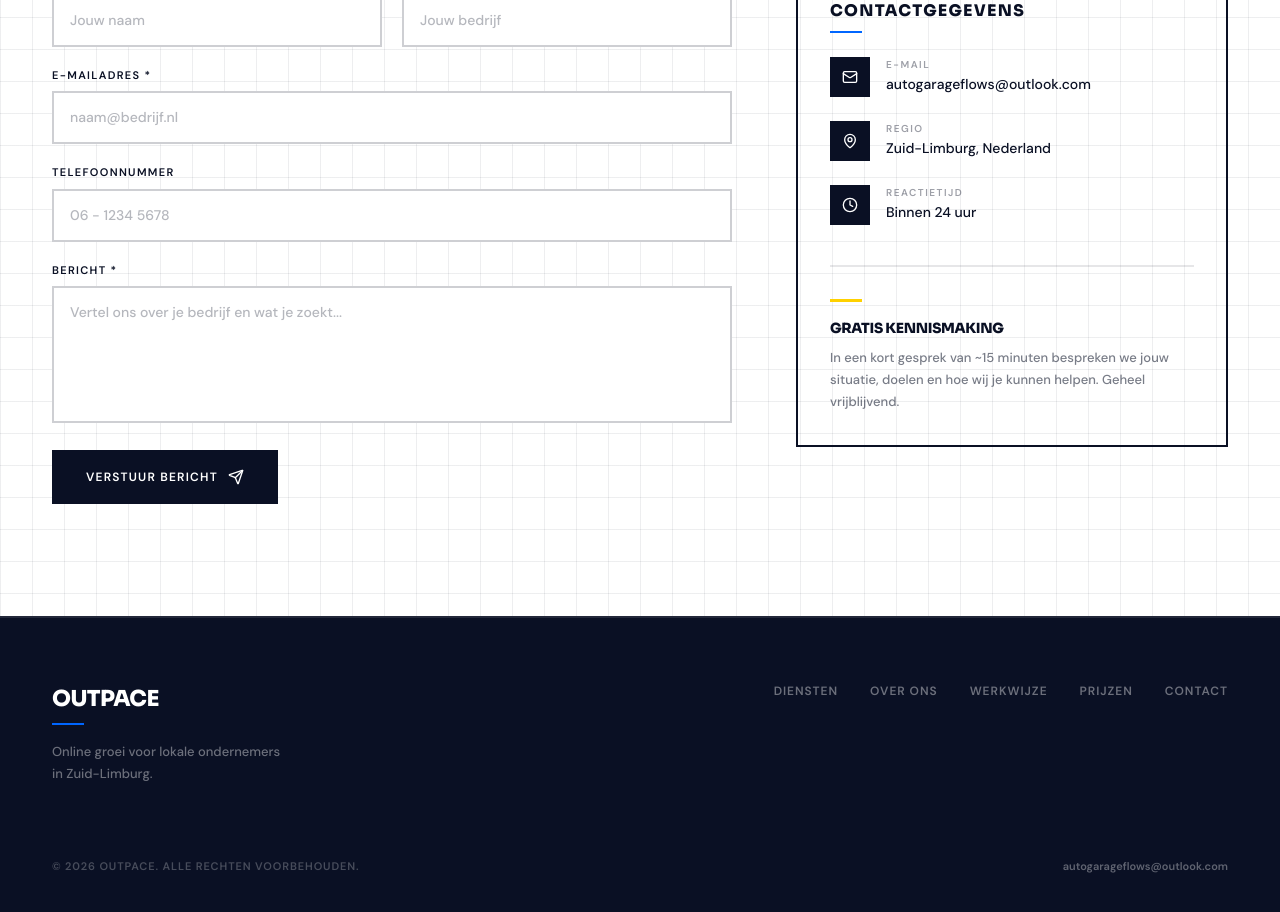
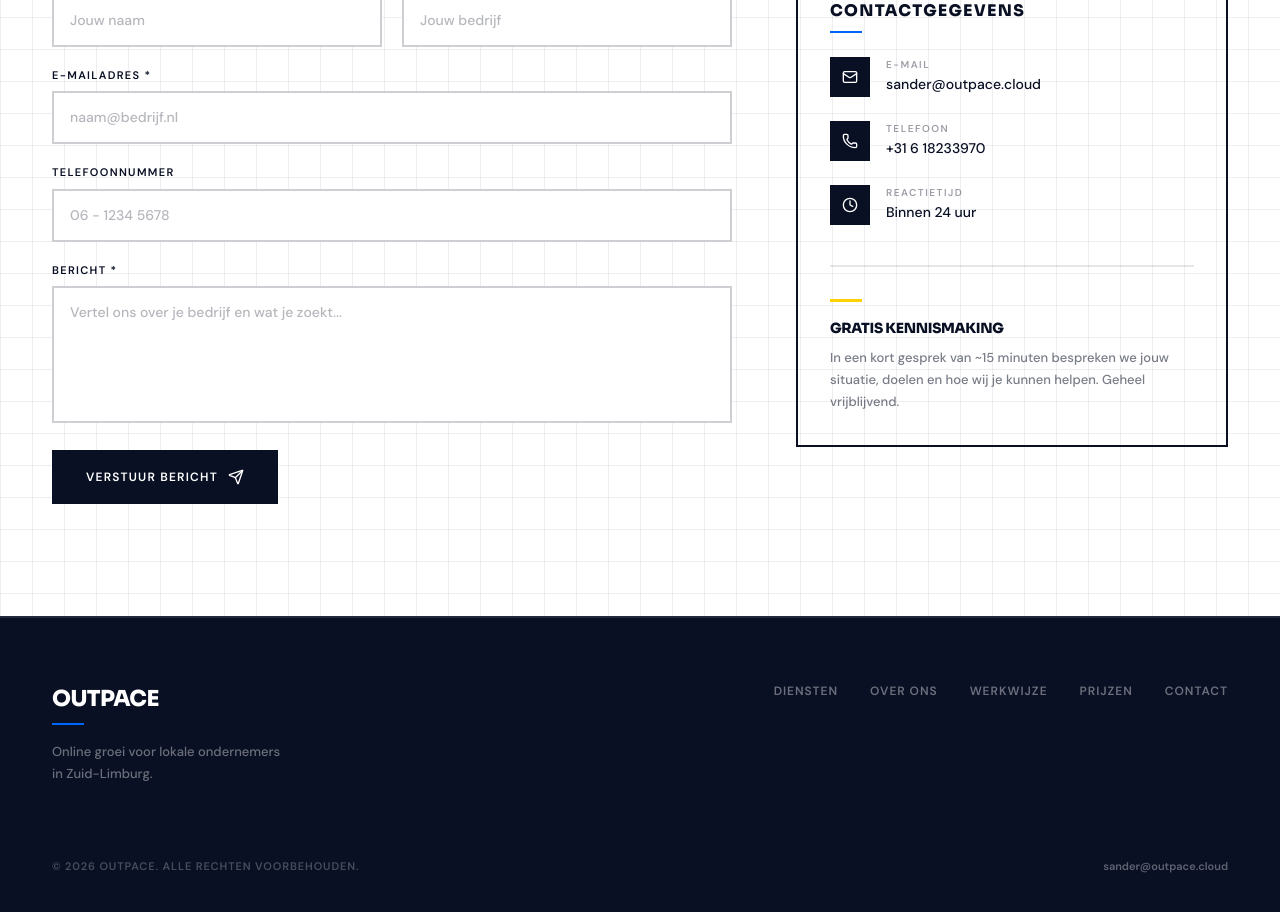
Before and after one commit to ICTSander/outpace-website, a Next.js app: page /contact in a window 1280 px wide. Shown: the part 640-1552 px from the top of the page. Built offline with nearby package versions, Linux system fonts and the light colour scheme; a web font is replaced by a local one.

Commit message:
changed contact information

```diff
--- a/src/app/contact/ContactContent.tsx
+++ b/src/app/contact/ContactContent.tsx
@@ -2,20 +2,20 @@
 
 import { useState } from "react";
 import AnimateIn from "@/components/AnimateIn";
-import { Mail, MapPin, Clock, Send } from "lucide-react";
+import { Mail, Phone, Clock, Send } from "lucide-react";
 
 const contactInfo = [
   {
     icon: Mail,
     label: "E-mail",
-    value: "autogarageflows@outlook.com",
-    href: "mailto:autogarageflows@outlook.com",
+    value: "sander@outpace.cloud",
+    href: "mailto:sander@outpace.cloud",
   },
   {
-    icon: MapPin,
-    label: "Regio",
-    value: "Zuid-Limburg, Nederland",
-    href: null,
+    icon: Phone,
+    label: "Telefoon",
+    value: "+31 6 18233970",
+    href: "tel:+31618233970",
   },
   {
     icon: Clock,
--- a/src/app/layout.tsx
+++ b/src/app/layout.tsx
@@ -76,7 +76,8 @@ export default function RootLayout({
               name: "Outpace",
               description:
                 "Online groei voor lokale ondernemers: websites, Google Ads, SEO, social media en automatiseringen.",
-              email: "autogarageflows@outlook.com",
+              email: "sander@outpace.cloud",
+              telephone: "+31618233970",
               url: "https://outpace.nl",
               areaServed: {
                 "@type": "GeoCircle",
--- a/src/components/CTA.tsx
+++ b/src/components/CTA.tsx
@@ -68,11 +68,11 @@ export default function CTA() {
                 <ArrowRight className="h-4 w-4 transition-transform duration-150 group-hover:translate-x-1" />
               </Link>
               <a
-                href="mailto:autogarageflows@outlook.com"
+                href="mailto:sander@outpace.cloud"
                 className="inline-flex items-center gap-2 text-[13px] font-bold text-navy/50 transition-colors hover:text-navy"
               >
                 <Mail className="h-4 w-4" />
-                autogarageflows@outlook.com
+                sander@outpace.cloud
               </a>
             </div>
           </div>
--- a/src/components/Footer.tsx
+++ b/src/components/Footer.tsx
@@ -57,10 +57,10 @@ export default function Footer() {
             &copy; 2026 Outpace. Alle rechten voorbehouden.
           </p>
           <a
-            href="mailto:autogarageflows@outlook.com"
+            href="mailto:sander@outpace.cloud"
             className="text-[11px] font-bold text-white/35 transition-colors hover:text-white"
           >
-            autogarageflows@outlook.com
+            sander@outpace.cloud
           </a>
         </div>
       </div>
```
